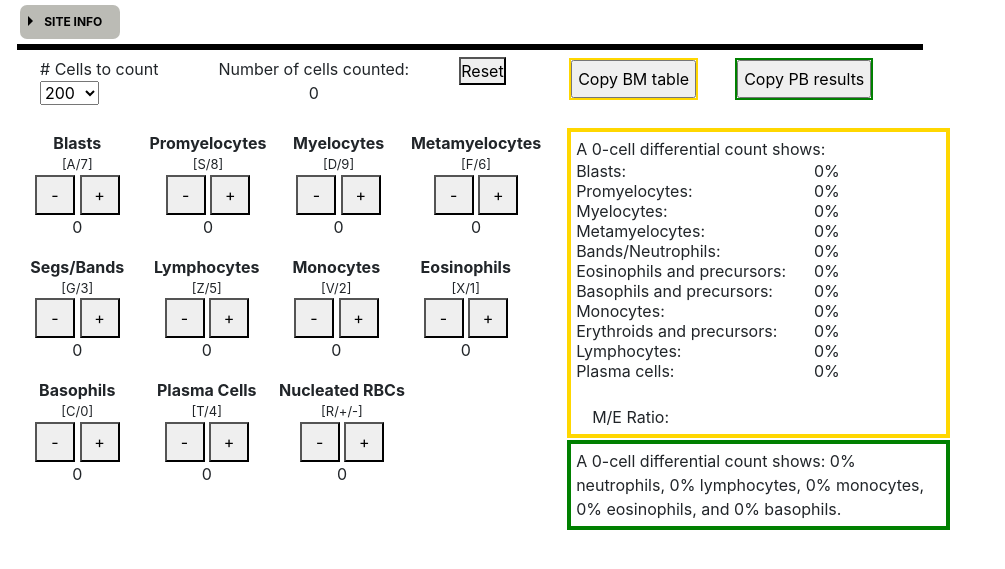
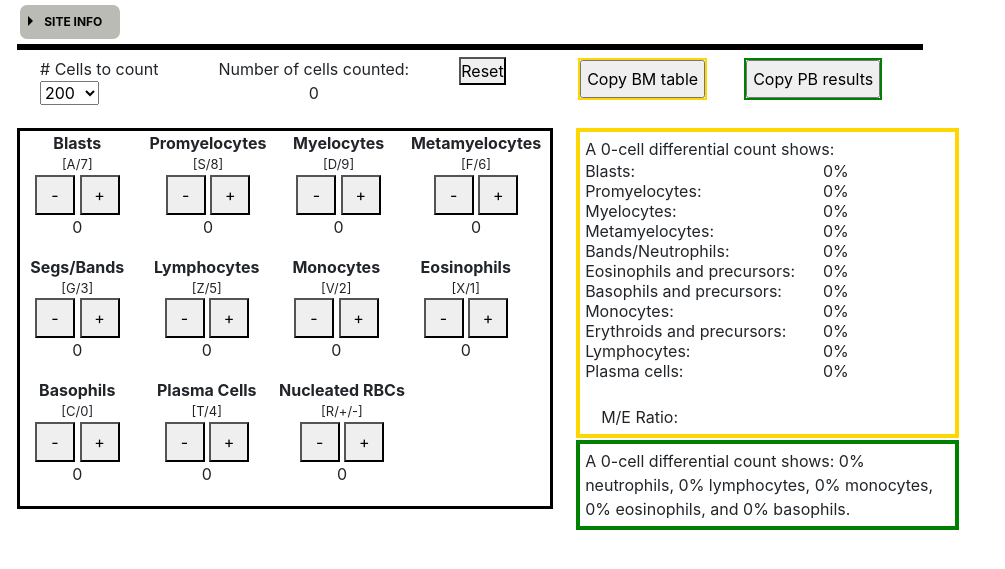
Before and after one commit to lobstaboy/SuperCellCounterPro, a plain HTML site: page index.html in a window 1280 px wide. Shown: the part 61-630 px from the top of the page, without its empty margins (0-1005 px from the left). Drawn offline with nearby package versions, Linux system fonts and the light colour scheme.

Commit message:
Add files via upload
More style upgrades

```diff
--- a/index.html
+++ b/index.html
@@ -13,9 +13,9 @@
             <label for="collapsible" class="lbl-toggle">Site Info</label>
             <div class="collapsible-content">
                 <p>Version: 3.0 by Robbie Dietz MD, <a href=mailto:rldietzmd@gmail.com?subject="HTML link">rldietzmd@gmail.com</a>, in loving memory of Maryam Sayah MD <br/>
-                Versions 1 and 2 by Gregory Fishbein MD. Also inspired by <a href="https://hematogones.com/heme-path/heme-diff#" target="_blank">Hematogones.com</a><br/><br/>
-                <a style="color:green;">Table formatting tip:</a> to copy formatted BM table into Beaker, you must first copy the BM table from here to Word, then cutting and pasting THAT table from Word into the report.</p>
+                Versions 1 and 2 by Gregory Fishbein MD. Also inspired by <a href="https://hematogones.com/heme-path/heme-diff#" target="_blank">Hematogones.com</a><br/>
                 <p><a href="keyboard.html" target="_blank">Keyboard setup</a>&emsp14;&emsp14;&emsp14;&emsp14;&emsp14;&emsp14;&emsp14;&emsp14; <a href="https://apod.nasa.gov/apod/astropix.html" target="_blank">3-minute adventure</a>&emsp14;&emsp14;&emsp14;&emsp14;&emsp14;&emsp14;&emsp14;&emsp14; <a href="WikiCellChart.html" target="_blank">Cell chart</a></p>
+                <a style="color:green;">Table formatting tip:</a> to copy formatted BM table into Beaker, you must first copy the BM table from here to Word, then cut and paste THAT table from Word into the report.</p>
             </div>
         </div>
 
--- a/style.css
+++ b/style.css
@@ -98,6 +98,12 @@ div.collapsible-content {
     FFF8E7 is cosmic latte, the average color of the universe.
     */
     background-color: #FFF8E7;
+}
+
+div.counter-section {
+    outline: 3px solid black;
+    padding-right: 24px;
+    padding-bottom: 4px;
 }
 
 .siteInfo {
```
